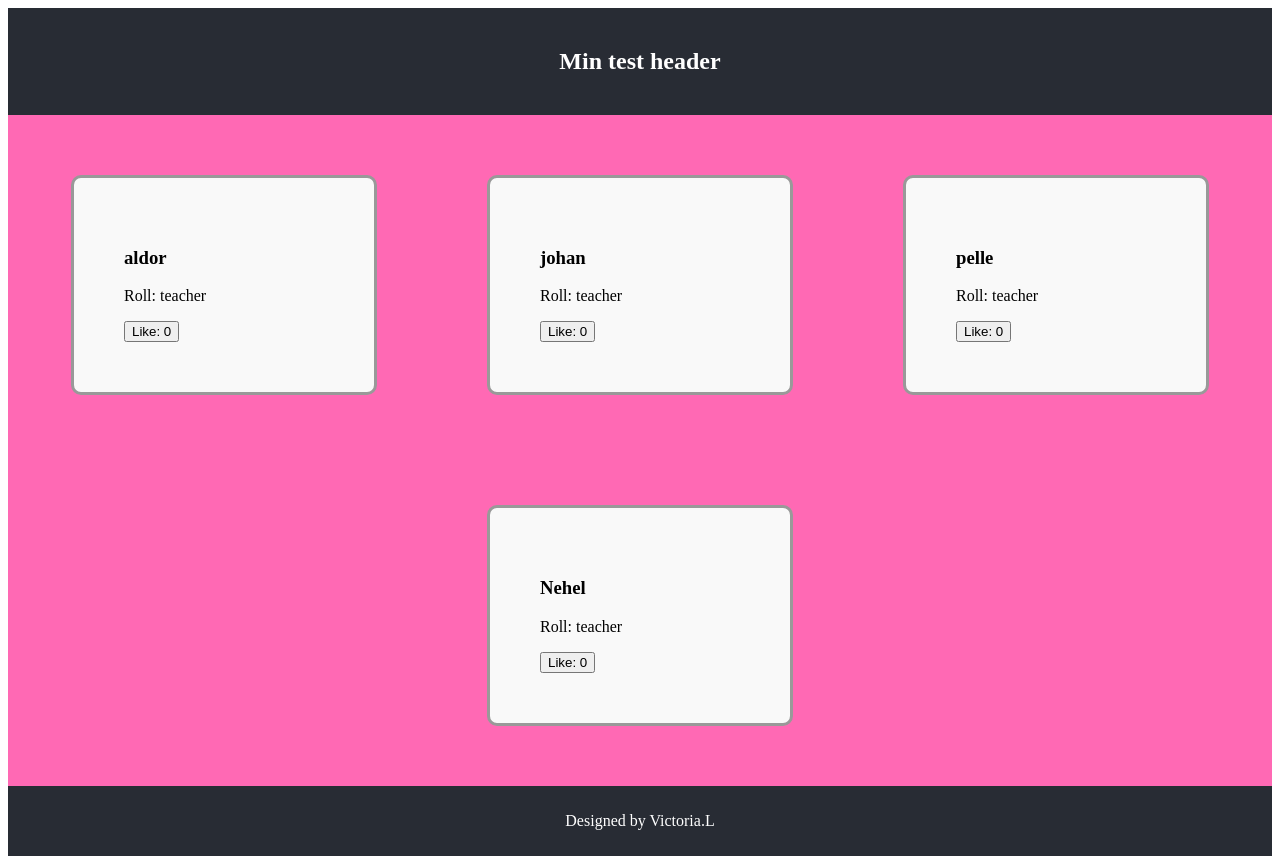
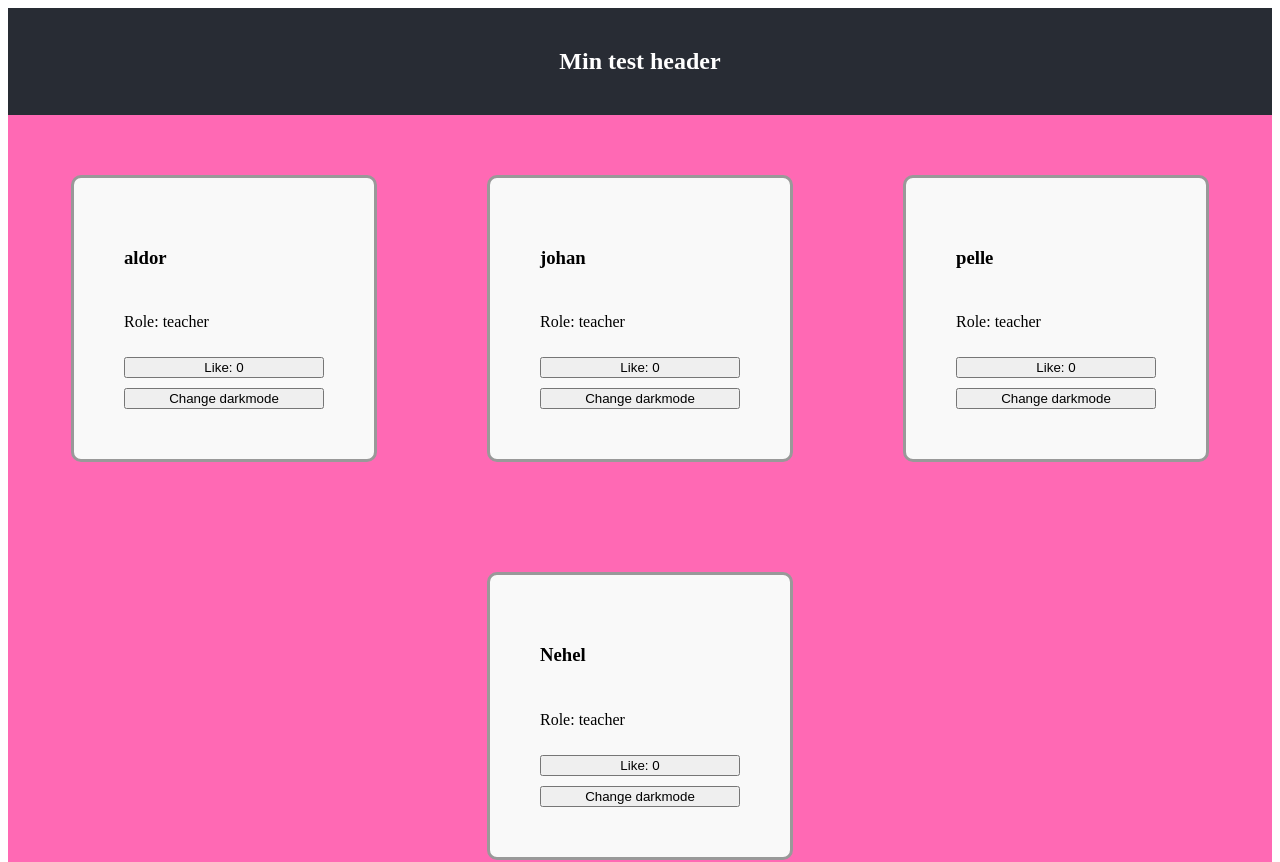
Before and after one commit to Vic-Linden/TestReact, a React (Vite) app in the folder testReact/: page / in a window 1280 px wide. Shown: the top 862 px of the page. Built offline with nearby package versions, Linux system fonts and the light colour scheme.

Commit message:
feat: add darkmode using boolean state

```diff
--- a/testReact/src/components/UserCard/userCard.css
+++ b/testReact/src/components/UserCard/userCard.css
@@ -1,8 +1,16 @@
 .user-card {
+    display: flex;
+    flex-direction: column;
     border: 3px solid #999;
     padding: 50px;
     margin: 50px;
+    gap: 10px;
     border-radius: 10px;
     background-color: #f9f9f9;
     width: 200px;
 }
+
+.dark-mode {
+    background-color: #333;
+    color: white;
+}
--- a/testReact/src/components/UserCard/userCard.jsx
+++ b/testReact/src/components/UserCard/userCard.jsx
@@ -3,18 +3,25 @@ import {useState} from 'react';
 
 function UserCard({name, role}) {
 const [likes, setLikes] = useState(0);
+const [isDark, setIsDark] = useState(false); //false = starts with light mode.
+
 
 const handleLike = () => {
     setLikes (likes + 1)
 };
 
+const lightMode = () => {
+    setIsDark(!isDark);
+};
+
 
 
     return (
-        <div className="user-card">
+        <div className={`user-card ${isDark ? 'dark-mode' : ''}`}> {/*ternary operation*/}
             <h3>{name}</h3>
-            <p>Roll: {role}</p>
+            <p>Role: {role}</p>
             <button onClick={handleLike}>Like: {likes}</button>
+            <button onClick={lightMode}>Change darkmode</button>
         </div>
     );
 }
```
